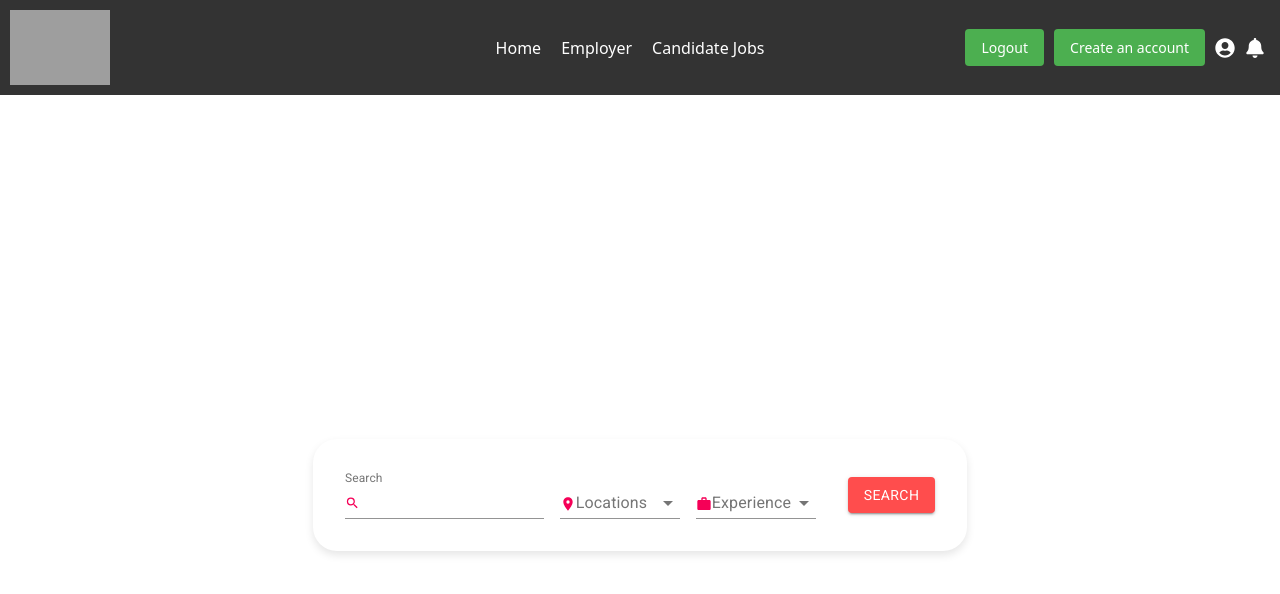
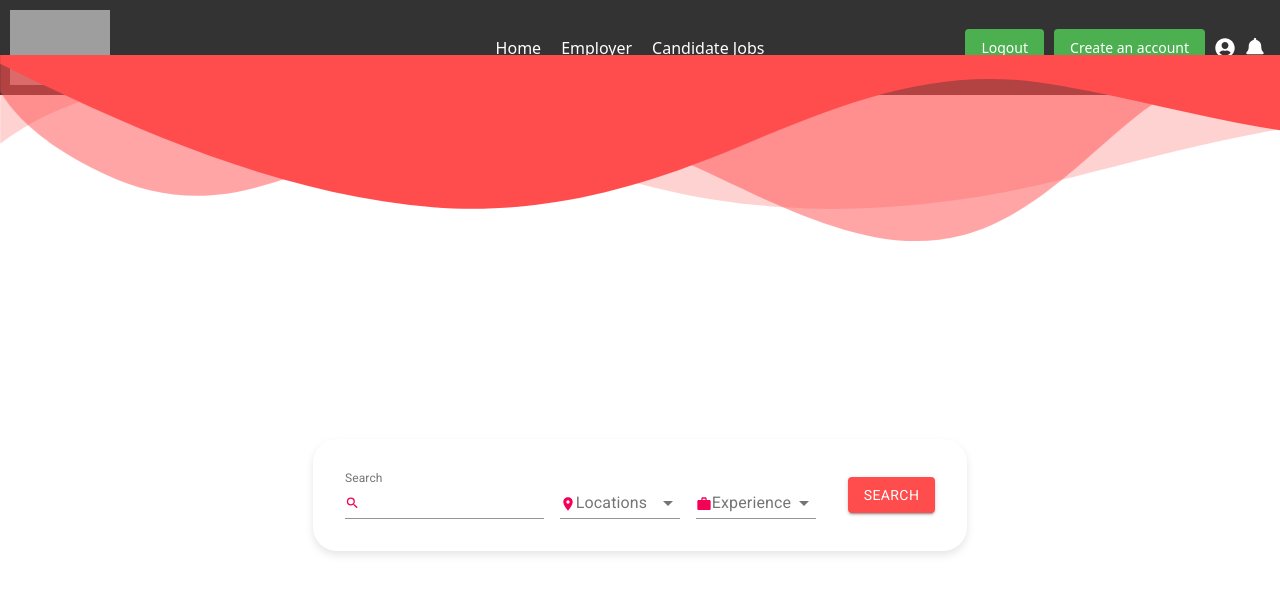
Before and after one commit to JobPortal006/frontend, a React (Create React App) app: page /home in a window 1280 px wide. Shown: the top 594 px of the page. Built offline with nearby package versions, Linux system fonts and the light colour scheme; no server answers; sample sign-in values are in the browser's storage; grey boxes are pictures that could not be loaded; a web font is replaced by a local one.

Commit message:
HOME PAGE DESIGN

```diff
--- /dev/null
+++ b/src/components/HomePage/design.css
@@ -0,0 +1,20 @@
+.custom-shape-divider-top-1707137073 {
+    position: absolute;
+    top: 55px;
+    left: 0;
+    width: 100%;
+    overflow: hidden;
+    line-height: 0;
+}
+
+.custom-shape-divider-top-1707137073 svg {
+    position: relative;
+    display: block;
+    width: calc(163% + 1.3px);
+    height: 203px;
+    transform: rotateY(180deg);
+}
+
+.custom-shape-divider-top-1707137073 .shape-fill {
+    fill: #ff4d4d;
+}
--- a/src/components/HomePage/home.jsx
+++ b/src/components/HomePage/home.jsx
@@ -1,6 +1,7 @@
 import React, { useEffect } from 'react'
 import { useNavigate } from 'react-router-dom';
 import SearchBar from '../UserManagement/searchBar';
+import '../HomePage/design.css'
 
 const Home = () => {
 const navigate = useNavigate();
@@ -16,7 +17,13 @@
     });
   return (
     <div>
-
+ <div class="custom-shape-divider-top-1707137073">
+        <svg data-name="Layer 1" xmlns="http://www.w3.org/2000/svg" viewBox="0 0 1200 120" preserveAspectRatio="none">
+            <path d="M0,0V46.29c47.79,22.2,103.59,32.17,158,28,70.36-5.37,136.33-33.31,206.8-37.5C438.64,32.43,512.34,53.67,583,72.05c69.27,18,138.3,24.88,209.4,13.08,36.15-6,69.85-17.84,104.45-29.34C989.49,25,1113-14.29,1200,52.47V0Z" opacity=".25" class="shape-fill"></path>
+            <path d="M0,0V15.81C13,36.92,27.64,56.86,47.69,72.05,99.41,111.27,165,111,224.58,91.58c31.15-10.15,60.09-26.07,89.67-39.8,40.92-19,84.73-46,130.83-49.67,36.26-2.85,70.9,9.42,98.6,31.56,31.77,25.39,62.32,62,103.63,73,40.44,10.79,81.35-6.69,119.13-24.28s75.16-39,116.92-43.05c59.73-5.85,113.28,22.88,168.9,38.84,30.2,8.66,59,6.17,87.09-7.5,22.43-10.89,48-26.93,60.65-49.24V0Z" opacity=".5" class="shape-fill"></path>
+            <path d="M0,0V5.63C149.93,59,314.09,71.32,475.83,42.57c43-7.64,84.23-20.12,127.61-26.46,59-8.63,112.48,12.24,165.56,35.4C827.93,77.22,886,95.24,951.2,90c86.53-7,172.46-45.71,248.8-84.81V0Z" class="shape-fill"></path>
+        </svg>
+    </div>
       <SearchBar />
     </div>
   )
--- a/src/components/HomePage/searchBar.jsx
+++ b/src/components/HomePage/searchBar.jsx
@@ -58,7 +58,10 @@
     };
 
     return (
+
+
       <div className={classes.root}>
+
         <div className={classes.searchContainer}>
           <TextField
             className={classes.searchInput}
@@ -112,6 +115,8 @@
           </Button>
         </div>
       </div>
+
+
     );
   };
 
```
Also changed, not shown: 1 other file (tests, documents, lock files or other folders).
